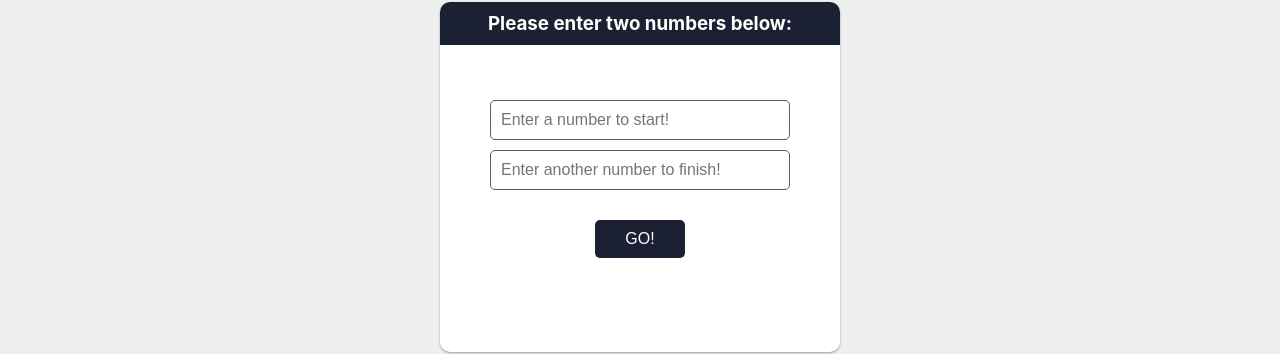
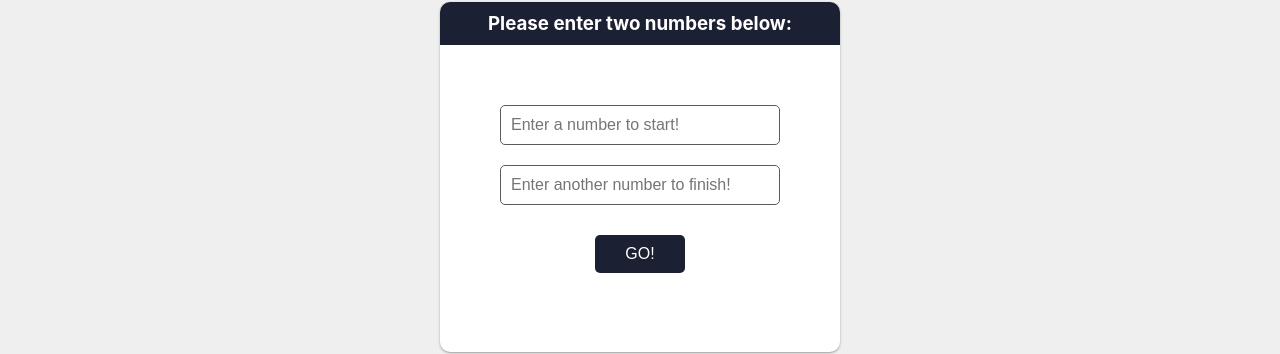
Before and after one commit to charlesGraham/fib-seq, a React (Create React App) app: page / in a window 1280 px wide. Shown: the part 321-675 px from the top of the page. Built offline with nearby package versions, Linux system fonts and the light colour scheme.

Commit message:
last bits for the night

```diff
--- a/src/components/Input.css
+++ b/src/components/Input.css
@@ -24,13 +24,18 @@
     color: #fff;
     border: none;
     border-radius: 5px;
-    margin: 5px 0;
 }
 
 .box > button:hover {
     cursor: pointer;
     background-color: #185ADB;
     color: #fff;
+}
+
+.box > p {
+    padding: 100px 25px;
+    font-size: 24px;
+    text-align: center;
 }
 
 .calculations {
@@ -42,7 +47,7 @@
 
 .calculations > input {
     display: block;
-    margin: 5px 0;
+    margin: 10px;
     font-size: 16px;
     padding: 10px;
     border-radius: 5px;
```
